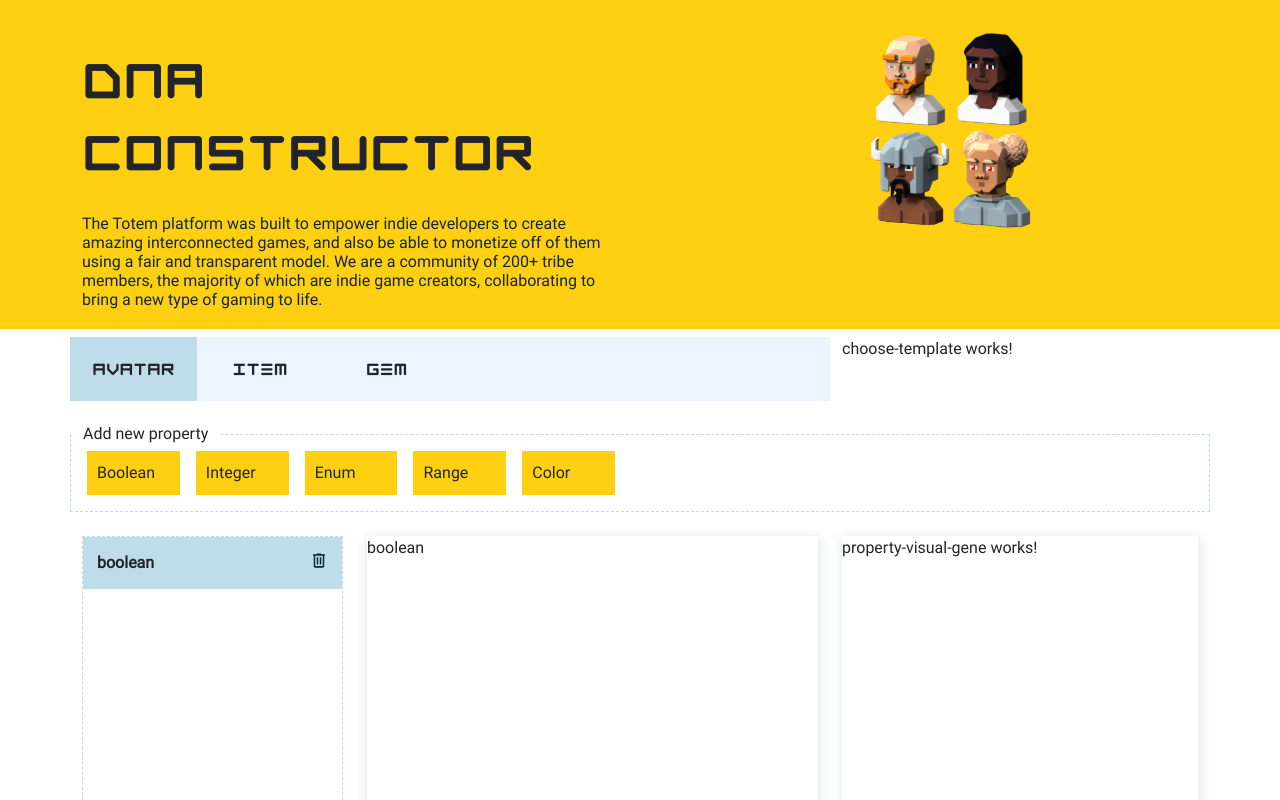
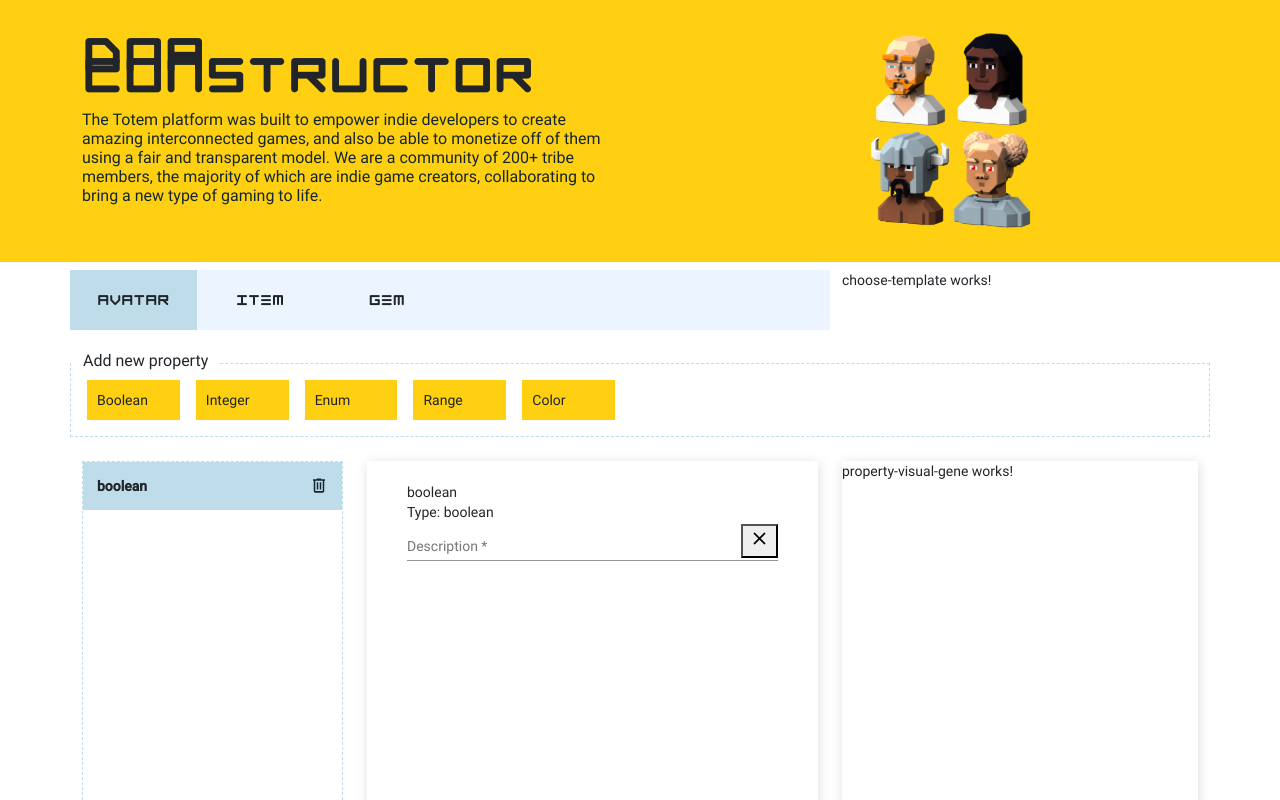
Before and after one commit to Totem-gdn/totem-dna-constructor, an Angular app: page / in a window 1280 px wide. Both pictures are taken after a click on the element "Boolean". Shown: the top 800 px of the page. Built offline with nearby package versions, Linux system fonts and the light colour scheme.

Commit message:
before angular update

```diff
--- a/angular.json
+++ b/angular.json
@@ -32,6 +32,7 @@
               "src/assets"
             ],
             "styles": [
+              "./node_modules/@angular/material/prebuilt-themes/indigo-pink.css",
               "src/styles/styles.scss"
             ],
             "scripts": []
@@ -100,6 +101,7 @@
               "src/assets"
             ],
             "styles": [
+              "./node_modules/@angular/material/prebuilt-themes/indigo-pink.css",
               "src/styles.scss"
             ],
             "scripts": []
--- a/package.json
+++ b/package.json
@@ -11,6 +11,7 @@
   "private": true,
   "dependencies": {
     "@angular/animations": "~13.2.0",
+    "@angular/cdk": "^13.3.9",
     "@angular/common": "~13.2.0",
     "@angular/compiler": "~13.2.0",
     "@angular/core": "~13.2.0",
--- a/src/app/app.module.ts
+++ b/src/app/app.module.ts
@@ -4,6 +4,7 @@ import { BrowserModule } from '@angular/platform-browser';
 import { AppRoutingModule } from './app-routing.module';
 import { AppComponent } from './app.component';
 import { LayoutModule } from './layout/layout.module';
+import { BrowserAnimationsModule } from '@angular/platform-browser/animations';
 
 @NgModule({
     declarations: [
@@ -15,6 +16,7 @@ import { LayoutModule } from './layout/layout.module';
         BrowserModule,
         AppRoutingModule,
         LayoutModule,
+        BrowserAnimationsModule,
     ]
 })
 export class AppModule { }
--- a/src/app/modules/main/components/property-form/property-form.component.html
+++ b/src/app/modules/main/components/property-form/property-form.component.html
@@ -1,10 +1,28 @@
 <div class="wraper">
     <ng-container *ngIf="property">
+        <form [formGroup]="propertyForm">
             <div class="row">
-                <div class="col-md">
+                <div class="col-md title">
                     {{property.description}}
                 </div>
             </div>
+            <div class="row">
+                <div class="col-md title">
+                    Type: {{property.type}}
+                </div>
+            </div>
+            <div class="row">
+                <div class="col-md">
+                    <mat-form-field class="w-full">
+                        <mat-label>Description</mat-label>
+                        <input matInput type="text" formControlName="description">
+                        <button matSuffix mat-icon-button aria-label="Clear">
+                          <mat-icon>close</mat-icon>
+                        </button>
+                      </mat-form-field>
+                </div>
+            </div>
+        </form>
     </ng-container>
 
     <ng-container *ngIf="!property">
--- a/src/app/modules/main/components/property-form/property-form.component.scss
+++ b/src/app/modules/main/components/property-form/property-form.component.scss
@@ -4,6 +4,7 @@
     height: $main_column_height;
     box-shadow: 1px 2px 11px rgba(20, 38, 48, 0.15);
     position: relative;
+    padding: 21px 40px;
     .empty_form_placeholder{
         width: 100%;
         position: absolute;
--- a/src/app/modules/main/components/property-form/property-form.component.ts
+++ b/src/app/modules/main/components/property-form/property-form.component.ts
@@ -1,4 +1,5 @@
-import { ChangeDetectionStrategy, Component, Input, OnInit } from '@angular/core';
+import { ChangeDetectionStrategy, Component, Input, OnInit, SimpleChanges } from '@angular/core';
+import { FormBuilder, FormGroup, Validators } from '@angular/forms';
 import { PropertyModel } from '../../models/property.model';
 
 @Component({
@@ -9,9 +10,28 @@ import { PropertyModel } from '../../models/property.model';
 })
 export class PropertyFormComponent implements OnInit {
   @Input() property?: PropertyModel;
-  constructor() { }
+  propertyForm!: FormGroup;
+  constructor(
+    private fb: FormBuilder,
+  ) { }
 
   ngOnInit(): void {
+    this.reactiveForm();
   }
 
+  ngOnChanges(changes: SimpleChanges): void {
+    console.log('changes', changes);
+
+    //Called before any other lifecycle hook. Use it to inject dependencies, but avoid any serious work here.
+    //Add '${implements OnChanges}' to the class.
+
+  }
+
+  reactiveForm() {
+    this.propertyForm = this.fb.group({
+      description: ['', Validators.required],
+    })
+  }
+
+
 }
--- a/src/app/modules/main/services/data.service.ts
+++ b/src/app/modules/main/services/data.service.ts
@@ -1,15 +1,16 @@
 import { Injectable } from '@angular/core';
+import { PROPERTIES_LOWERCASE } from '../enums/properties.enum';
 
 @Injectable({
   providedIn: 'root'
 })
 export class DataService {
   defaultTypesObject = {
-    boolean: { description: "boolean", id: "", type: "", gene: 0, start: 0, length: 0, active: false },
-    integer: { description: "integer", id: "", type: "", gene: 0, start: 0, length: 0, active: false },
-    color: { description: "color", id: "", type: "", gene: 0, start: 0, length: 0, active: false },
-    range: { description: "range", id: "", type: "", gene: 0, start: 0, length: 0, active: false, values: [{ min: 0, max: 0, keyName: '' }] },
-    enum: { description: "enum", id: "", type: "", gene: 0, start: 0, length: 0, active: false, values: [{ value: 0, keyName: '' }] },
+    boolean: { description: "boolean", id: "", type: PROPERTIES_LOWERCASE.BOOLEAN, gene: 0, start: 0, length: 0, active: false },
+    integer: { description: "integer", id: "", type: PROPERTIES_LOWERCASE.INTEGER, gene: 0, start: 0, length: 0, active: false },
+    color: { description: "color", id: "", type: PROPERTIES_LOWERCASE.COLOR, gene: 0, start: 0, length: 0, active: false },
+    range: { description: "range", id: "", type: PROPERTIES_LOWERCASE.RANGE, gene: 0, start: 0, length: 0, active: false, values: [{ min: 0, max: 0, keyName: '' }] },
+    enum: { description: "enum", id: "", type: PROPERTIES_LOWERCASE.ENUM, gene: 0, start: 0, length: 0, active: false, values: [{ value: 0, keyName: '' }] },
   }
 
   constructor() { }
--- /dev/null
+++ b/src/app/shared/material/material.module.ts
@@ -0,0 +1,18 @@
+import { NgModule } from '@angular/core';
+import { MatFormFieldModule } from '@angular/material/form-field';
+import { MatIconModule } from '@angular/material/icon';
+import { MatInputModule } from '@angular/material/input';
+import { MatSelectModule } from '@angular/material/select';
+
+const MaterialComponents = [
+  MatFormFieldModule,
+  MatInputModule,
+  MatSelectModule,
+  MatIconModule,
+]
+
+@NgModule({
+  imports: [MaterialComponents],
+  exports: [MaterialComponents],
+})
+export class MaterialModule { }
--- a/src/index.html
+++ b/src/index.html
@@ -9,9 +9,12 @@
   <link rel="icon" type="image/x-icon" href="favicon.ico">
   <link href="https://cdn.jsdelivr.net/npm/bootstrap@5.2.3/dist/css/bootstrap.min.css" rel="stylesheet"
     integrity="sha384-rbsA2VBKQhggwzxH7pPCaAqO46MgnOM80zW1RWuH61DGLwZJEdK2Kadq2F9CUG65" crossorigin="anonymous">
+  <link rel="preconnect" href="https://fonts.gstatic.com">
+  <link href="https://fonts.googleapis.com/css2?family=Roboto:wght@300;400;500&display=swap" rel="stylesheet">
+  <link href="https://fonts.googleapis.com/icon?family=Material+Icons" rel="stylesheet">
 </head>
 
-<body>
+<body class="mat-typography">
   <app-root></app-root>
   <script src="https://cdn.jsdelivr.net/npm/bootstrap@5.2.3/dist/js/bootstrap.bundle.min.js"
     integrity="sha384-kenU1KFdBIe4zVF0s0G1M5b4hcpxyD9F7jL+jjXkk+Q2h455rYXK/7HAuoJl+0I4"
--- /dev/null
+++ b/src/styles/scss/material.scss
@@ -0,0 +1,7 @@
+.w-full {
+    width: 100% !important;
+}
+
+// .mat-form-field{
+//     border: 1px solid black;
+// }
--- a/src/styles/styles.scss
+++ b/src/styles/styles.scss
@@ -1,5 +1,6 @@
 @import "scss/reset-default-styles.scss";
 @import "scss/fonts.scss";
+@import "scss/material.scss";
 
 html,
 body {
@@ -10,3 +11,6 @@ body {
     font-family: 'Roboto';
     font-size: 16px;
 }
+
+html, body { height: 100%; }
+body { margin: 0; font-family: Roboto, "Helvetica Neue", sans-serif; }
```
Also changed, not shown: src/app/modules/main/main.module.ts (+11 -7 lines), 1 other file (tests, documents, lock files or other folders). Lines whose indentation alone changed are shown as unchanged.
